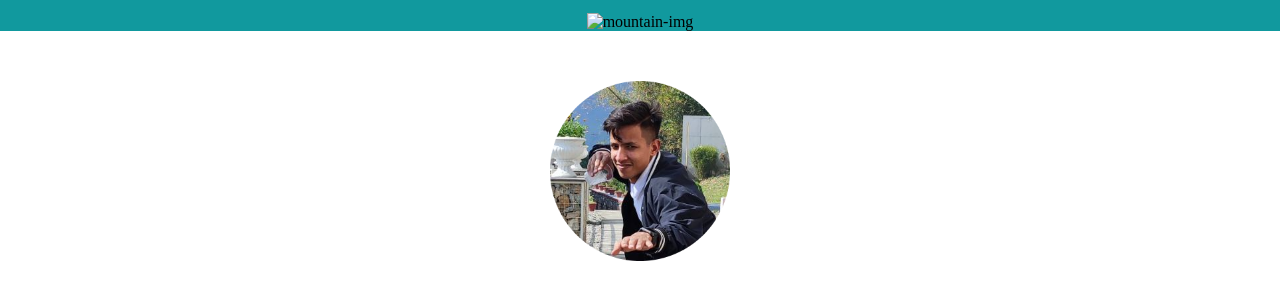
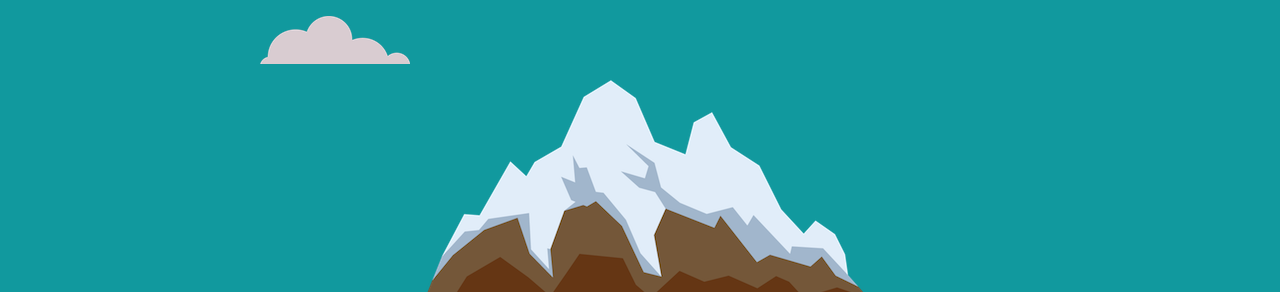
Before and after one commit to kis-hor/kishor_cv, a plain HTML site: page index.html in a window 1280 px wide. Shown: the part 388-680 px from the top of the page. Drawn offline with nearby package versions, Linux system fonts and the light colour scheme; a web font is replaced by a local one.

Commit message:
Update index.html

```diff
--- a/index.html
+++ b/index.html
@@ -29,7 +29,7 @@
       <h1>I'm Kishor.</h1>
       <h2 class="sub-heading">a Programmmer & Student.</h2>
       <img class="bottom-cloud" src="cloud.png" alt="cloud-img" />
-      <img src="images/mountain.png" alt="mountain-img" />
+      <img src="mountain.png" alt="mountain-img" />
     </div>
     <div class="middle-container">
       <div class="profile">
```
